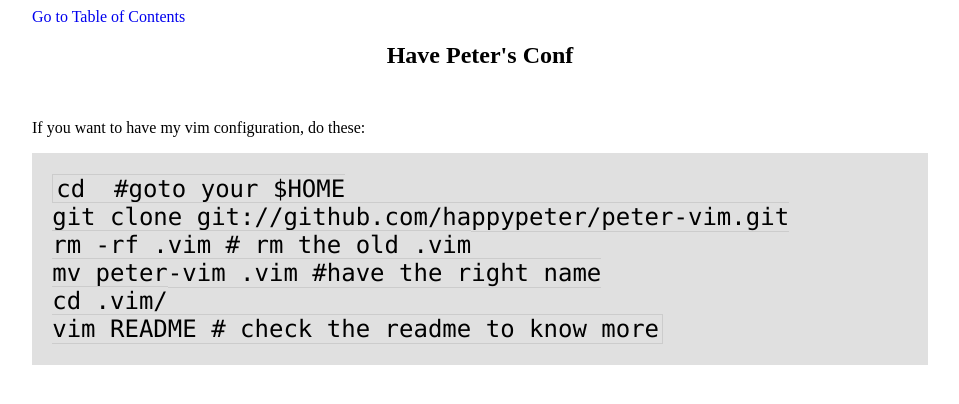
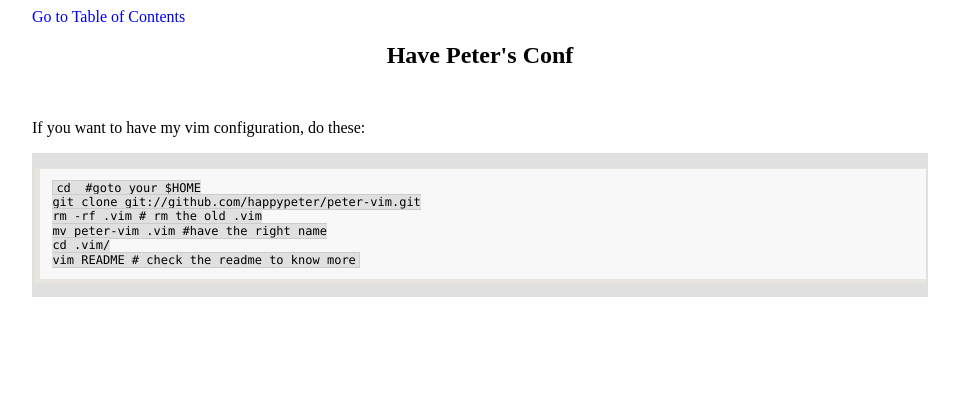
Before and after one commit to happypeter/LGCB, a Jekyll site: the page built from book/vim_peter.md, in a window 1280 px wide. Shown: the top 404 px of the page, without its empty margins (160-1119 px from the left). Built offline with Jekyll 4.4.1, drawn with Linux system fonts in a browser that asks for light colours; Markdown is read by kramdown in place of the engine named in the settings.

Commit message:
pre from progit.org

```diff
--- a/css/lgcb.css
+++ b/css/lgcb.css
@@ -42,7 +42,19 @@ h2{
 a {text-decoration:none;}
 
 /*this is very important for me*/
-pre { margin-left: 2% }
+pre {
+  background: #f8f8f8;
+  border: 1px solid #E7E5DC;
+  border-width: 1px 0 4px 6px;
+  padding: 1em;
+  overflow: auto;
+  color: black;
+  line-height: 120%;
+  font-family: "Consolas","Courier New",Courier,mono;
+  font-size: 12px;
+  letter-spacing: 0;
+}
+
 
 p.figure{
 font-style:italic;
```
Also changed, not shown: 1 other file.
